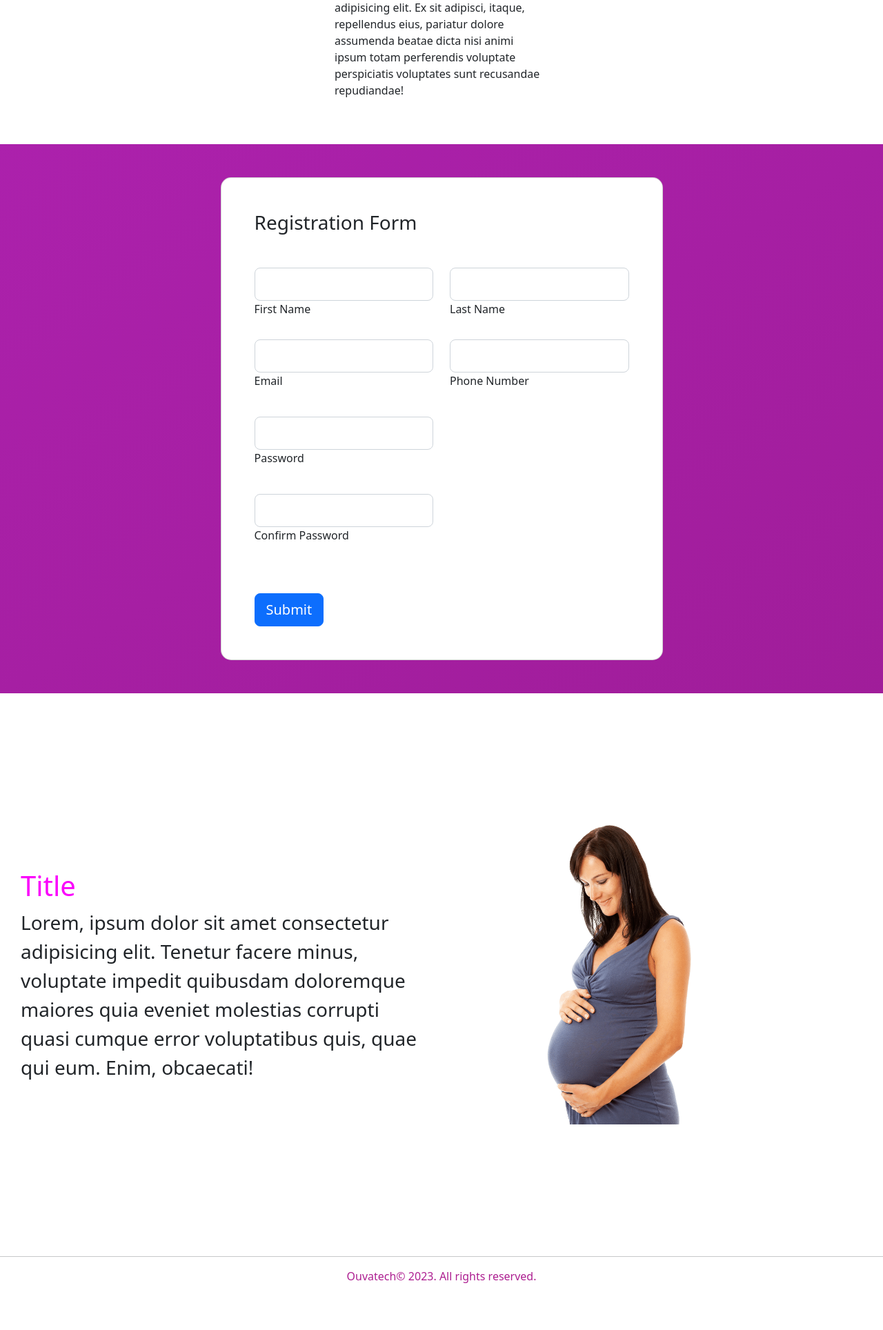
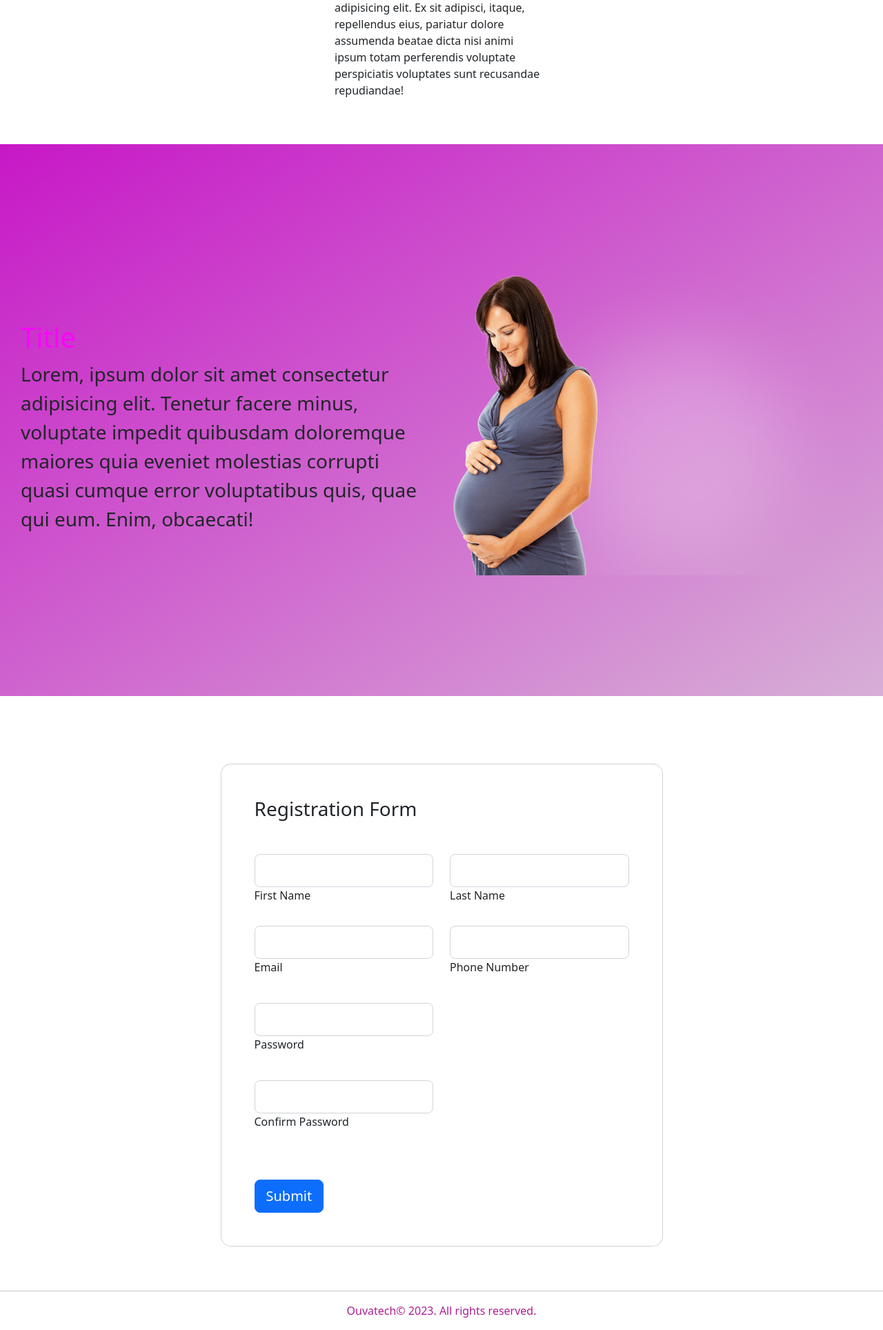
Before and after one commit to Maroun-M/final-pregnacare, a PHP site: page / in a window 1280 px wide. Shown: the part 1640-3568 px from the top of the page at 69% size. Before the commit the page ends 3500 px from the top, so only its background shows below. Run offline with PHP 8.4, Linux system fonts and the light colour scheme.

Commit message:
changed sections order

```diff
--- a/index.html
+++ b/index.html
@@ -36,17 +36,18 @@
                         Features
                     </p>
                     <p class="nav-link"
+                        onClick="document.querySelector('.info-section-wrap').scrollIntoView();">
+
+                    Info
+
+                    </p>
+                    <p class="nav-link"
                         onClick="document.querySelector('.vh-150').scrollIntoView();">
 
                     Register
 
                     </p>
-                    <p class="nav-link"
-                        onClick="document.querySelector('.info-section-wrap').scrollIntoView();">
 
-                    Info
-
-                    </p>
                 </div>
             </div>
         </div>
@@ -143,9 +144,21 @@
         </div>
     </div>
     <!-- end of features wrapper -->
+    <div class="info-section-wrap gradient-custom">
 
+        <div class="info-section-container">
+
+            <div class="text-container">
+                <h1>Title</h1>
+                <p>Lorem, ipsum dolor sit amet consectetur adipisicing elit. Tenetur facere minus, voluptate impedit quibusdam doloremque maiores quia eveniet molestias corrupti quasi cumque error voluptatibus quis, quae qui eum. Enim, obcaecati!</p>
+            </div>
+        </div>
+        <div class="info-section-img-container">
+                <img src="./woman.png" alt="">
+        </div>
+    </div>
     <!-- start of sign up div -->
-    <section class="vh-150 gradient-custom">
+    <section class="vh-150 gradient-custom2">
         <div class="container py-5 h-100">
             <div class="row justify-content-center align-items-center h-100">
                 <div class="col-12 col-lg-9 col-xl-7">
@@ -214,19 +227,7 @@
     </section>
     <!-- end of sign up div -->
 
-    <div class="info-section-wrap">
 
-        <div class="info-section-container">
-
-            <div class="text-container">
-                <h1>Title</h1>
-                <p>Lorem, ipsum dolor sit amet consectetur adipisicing elit. Tenetur facere minus, voluptate impedit quibusdam doloremque maiores quia eveniet molestias corrupti quasi cumque error voluptatibus quis, quae qui eum. Enim, obcaecati!</p>
-            </div>
-        </div>
-        <div class="info-section-img-container">
-                <img src="./woman.png" alt="">
-        </div>
-    </div>
 
 
     <!-- footer container -->
--- a/style.css
+++ b/style.css
@@ -71,12 +71,7 @@
 }
 
 
-@media screen and (max-width: 650px){
-    .logos-wrap{
-        display: flex;
-        flex-direction: column;
-    }
-}
+
 
 .last-div{
     display:flex;
@@ -93,11 +88,11 @@
 
 .gradient-custom {
     /* fallback for old browsers */
-    background: #ad1f91;
+    background: #c2109f;
 
-    background: -webkit-linear-gradient(to bottom right, rgb(197, 45, 154), rgb(199, 44, 176));
+    background: -webkit-linear-gradient(to bottom right, rgb(255, 0, 179), rgb(199, 157, 193));
 
-    background: linear-gradient(to bottom right, rgb(172, 33, 172), rgb(160, 29, 154));
+    background: linear-gradient(to bottom right, rgb(199, 24, 199), rgb(215, 175, 214));
     margin-top:50px;
     }
 
@@ -156,3 +151,23 @@
 .info-section-img-container img {
     height:450px;
 }
+
+@media screen and (max-width: 650px){
+    .logos-wrap{
+        display: flex;
+        flex-direction: column;
+    }
+    .info-section-wrap {
+        display:flex;
+        flex-direction: column;
+    }
+}
+
+.gradient-custom2 {
+    background: #ffffff;
+
+    background: -webkit-linear-gradient(to bottom right, rgb(255, 255, 255), rgb(255, 255, 255));
+
+    background: linear-gradient(to bottom right, rgb(255, 255, 255), rgb(255, 255, 255));
+    margin-top:50px;
+}
```
Also changed, not shown: woman.png.
